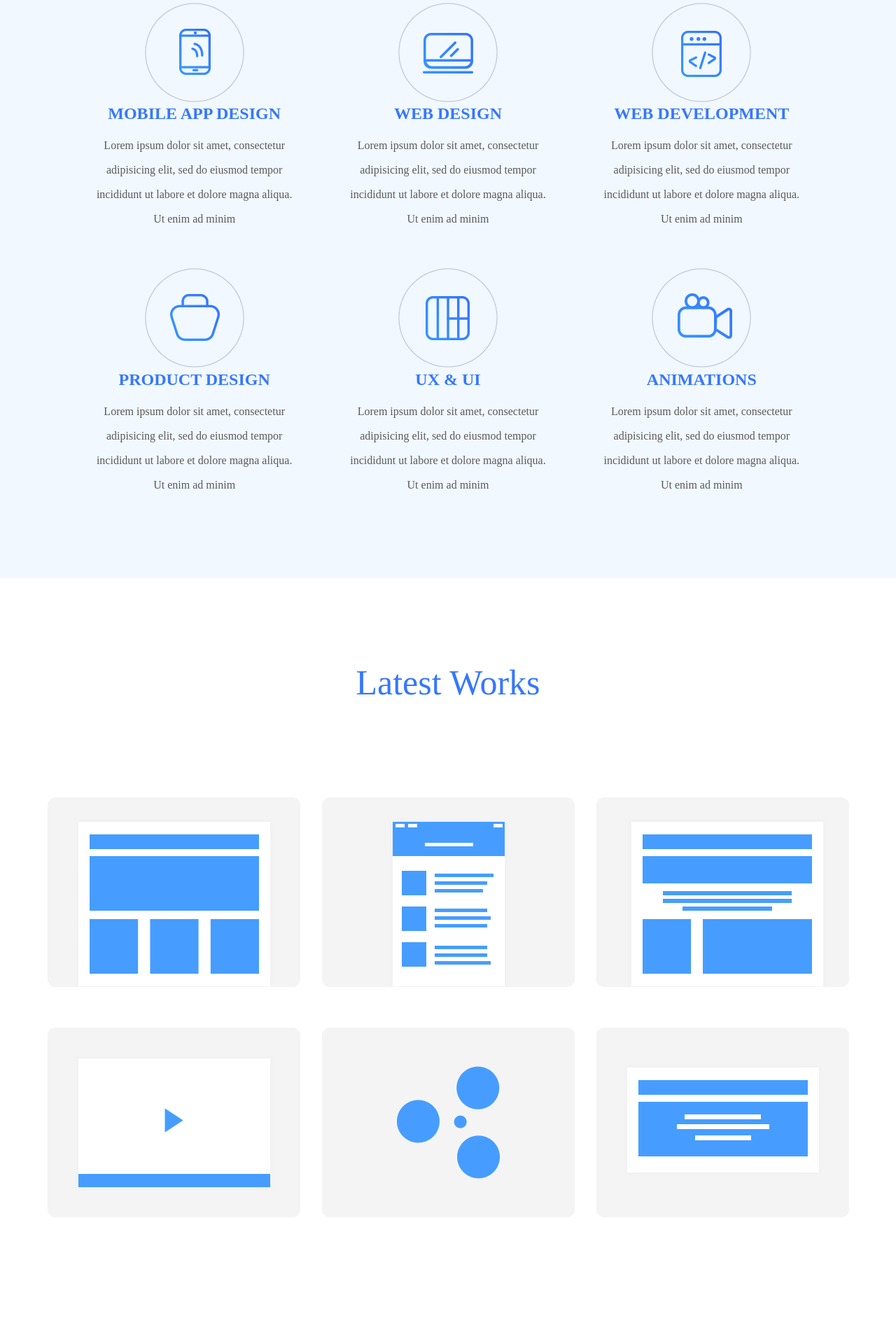
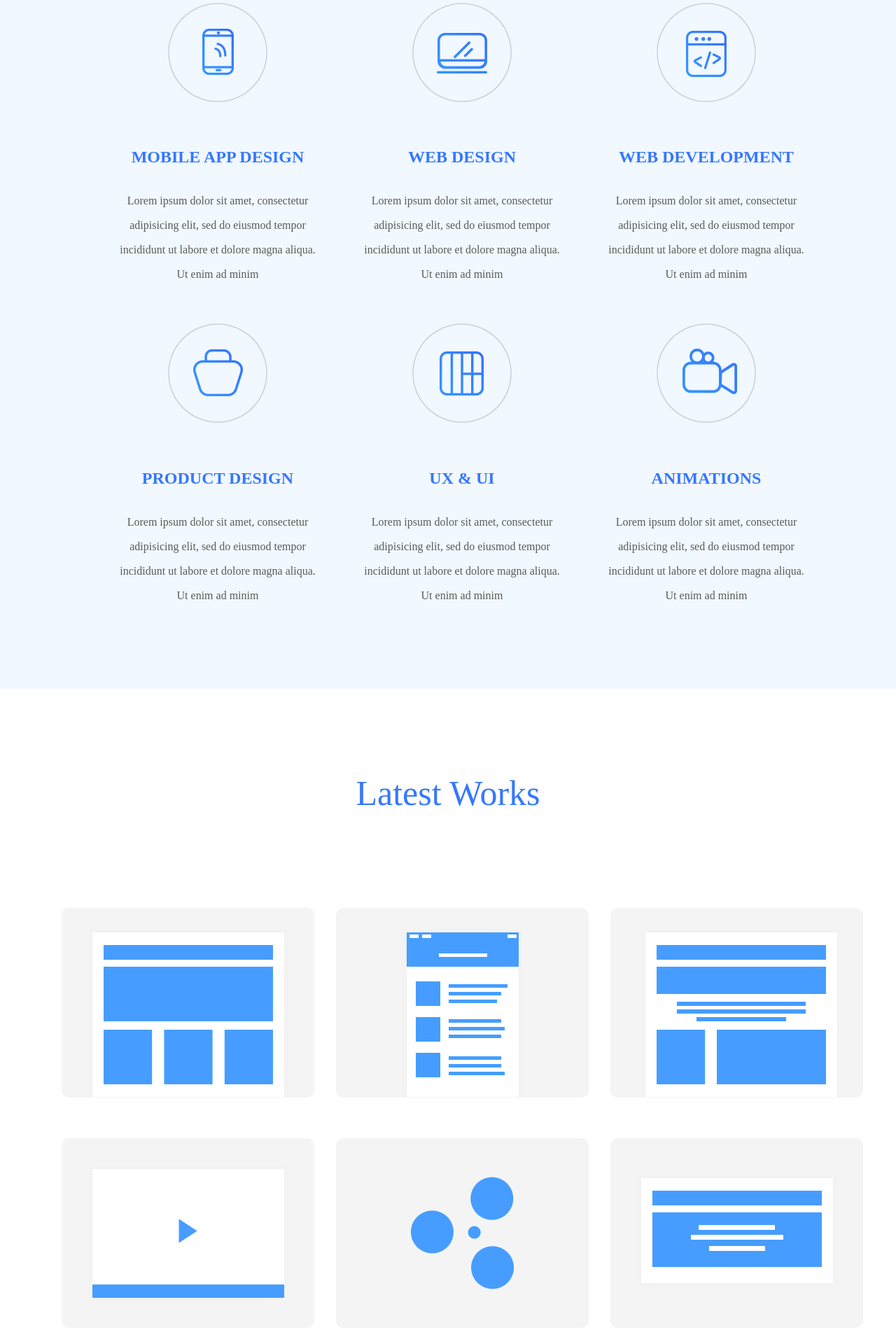
Before and after one commit to GeekHub-Frontend-CMS-8/Bushtin_Ivan_hw_4, a plain HTML site: page homework4/index.html in a window 1280 px wide. Shown: the part 1900-3820 px from the top of the page at 70% size. Drawn offline with Linux system fonts and the light colour scheme.

Commit message:
changed div to ul(li), added some margin + flex-wrap

```diff
--- a/homework4/css/style.css
+++ b/homework4/css/style.css
@@ -124,6 +124,9 @@
 	justify-content: center;
 	text-align: center;
 }
+.latest_works1,.latest_works2{
+	flex-wrap: wrap;
+}
 .expert_in_1,.expert_in_2{
 	margin: 0px 10%;
 }
@@ -136,6 +139,8 @@
 }
 .mobile_heading,.web_design_heading,.web_development_heading,
 .product_design_heading,.ux_ui_heading,.animations_heading{
+	margin-top: 62px;
+	margin-bottom: 33px;
 	color: #3677fd;
 	font-family: 'Lato' sans-serif;
 	font-size: 24px;
--- a/homework4/index.html
+++ b/homework4/index.html
@@ -34,66 +34,66 @@
 
 		<section class="expert_in">
 			<h2 class="expert_in_heading">expert in</h2>
-			<div class="expert_in_1">
-				<div class="mobile_app_design">
+			<ul class="expert_in_1">
+				<li class="mobile_app_design">
 					<img src="images/mobile.png" alt="mobile" class="mobile_image">
 					<div class="mobile_heading">mobile app design</div>
 					<p class="mobile_text">Lorem ipsum dolor sit amet, consectetur adipisicing elit, sed do eiusmod tempor incididunt ut labore et dolore magna aliqua. Ut enim ad minim</p>
-				</div>
-				<div class="web_design">
+				</li>
+				<li class="web_design">
 					<img src="images/web_design.png" alt="web design" class="web_design_image">
 					<div class="web_design_heading">web design</div>
 					<p class="web_design_text">Lorem ipsum dolor sit amet, consectetur adipisicing elit, sed do eiusmod tempor incididunt ut labore et dolore magna aliqua. Ut enim ad minim</p>
-				</div>
-				<div class="web_development">
+				</li>
+				<li class="web_development">
 					<img src="images/web_development.png" alt="web development" class="web_development_image">
 					<div class="web_development_heading">web development</div>
 					<p class="web_development_text">Lorem ipsum dolor sit amet, consectetur adipisicing elit, sed do eiusmod tempor incididunt ut labore et dolore magna aliqua. Ut enim ad minim</p>
-				</div>
-			</div>
-			<div class="expert_in_2">
-				<div class="product_design">
+				</li>
+			</ul>
+			<ul class="expert_in_2">
+				<li class="product_design">
 					<img src="images/product_design.png" alt="product design" class="product_design_image">
 					<div class="product_design_heading">product design</div>
 					<p class="product_design_text">Lorem ipsum dolor sit amet, consectetur adipisicing elit, sed do eiusmod tempor incididunt ut labore et dolore magna aliqua. Ut enim ad minim</p>
-				</div>
-				<div class="ux_ui">
+				</li>
+				<li class="ux_ui">
 					<img src="images/ux_ui.png" alt="ux & ui" class="ux_ui_image">
 					<div class="ux_ui_heading">ux & ui</div>
 					<p class="ux_ui_text">Lorem ipsum dolor sit amet, consectetur adipisicing elit, sed do eiusmod tempor incididunt ut labore et dolore magna aliqua. Ut enim ad minim </p>
-				</div>
-				<div class="animations">
+				</li>
+				<li class="animations">
 					<img src="images/animations.png" alt="animations" class="animations_image">
 					<div class="animations_heading">animations</div>
 					<p class="animations_text">Lorem ipsum dolor sit amet, consectetur adipisicing elit, sed do eiusmod tempor incididunt ut labore et dolore magna aliqua.  Ut enim ad minim </p>
-				</div>
-			</div>
+				</li>
+			</ul>
 		</section>
 
 		<section class="latest_works">
 			<h2 class="latest_works_heading">latest works</h2>
-			<div class="latest_works1">
-				<div class="work1">
+			<ul class="latest_works1">
+				<li class="work1">
 					<img src="images/work1.png" alt="work1">
-				</div>
-				<div class="work2">
+				</li>
+				<li class="work2">
 					<img src="images/work2.png" alt="work2">
-				</div>
-				<div class="work3">
+				</li>
+				<li class="work3">
 					<img src="images/work3.png" alt="work3">
-				</div>
-			</div>
-			<div class="latest_works2">
-				<div class="work4">
+				</li>
+			</ul>
+			<ul class="latest_works2">
+				<li class="work4">
 					<img src="images/work4.png" alt="work4">
-				</div>
-				<div class="work5">
+				</li>
+				<li class="work5">
 					<img src="images/work5.png" alt="work5">
-				</div>
-				<div class="work6">
+				</li>
+				<li class="work6">
 					<img src="images/work6.png" alt="work6">
-				</div>
-			</div>
+				</li>
+			</ul>
 		</section>
 	</main>
 
```
Also changed, not shown: homework4/css/normalize.css.
